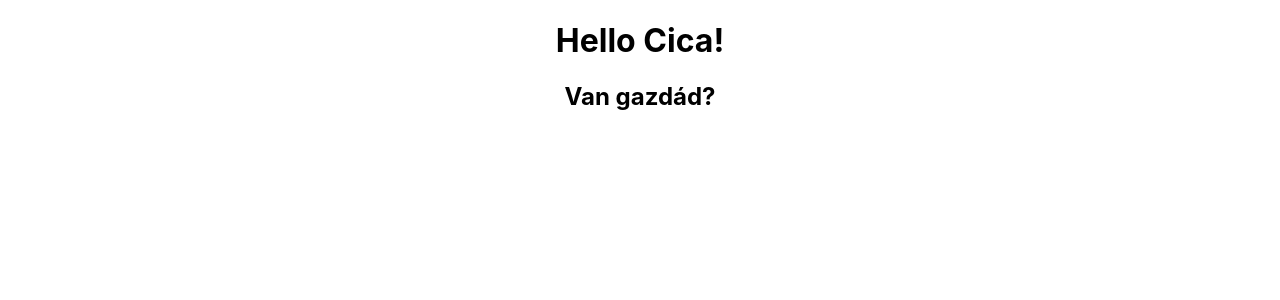
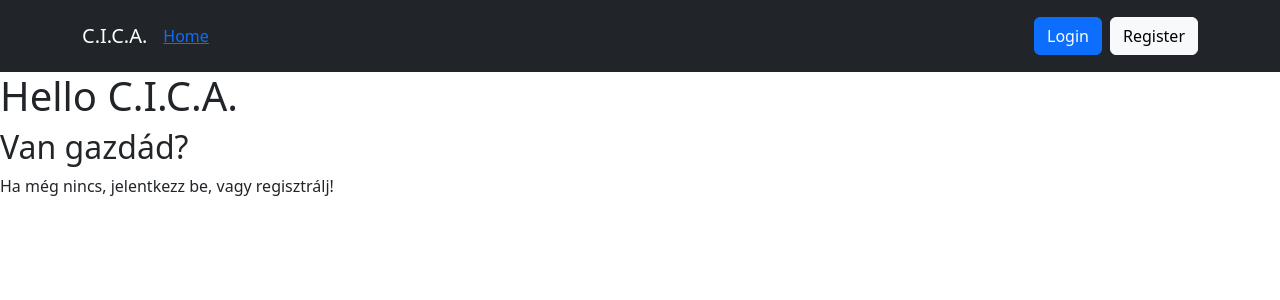
Before and after one commit to pamuaai/cica, a React (Create React App) app: page / in a window 1280 px wide. Shown: the top 300 px of the page. Built offline with nearby package versions, Linux system fonts and the light colour scheme.

Commit message:
installed router, bootstrap, react-bootstrap and TS

```diff
--- a/package.json
+++ b/package.json
@@ -6,12 +6,18 @@
     "@testing-library/jest-dom": "^5.16.5",
     "@testing-library/react": "^13.4.0",
     "@testing-library/user-event": "^13.5.0",
+    "@types/jest": "^29.5.1",
+    "@types/node": "^20.1.3",
     "@types/react": "^18.2.6",
     "@types/react-dom": "^18.2.4",
+    "bootstrap": "^5.2.3",
     "react": "^18.2.0",
+    "react-bootstrap": "^2.7.4",
     "react-dom": "^18.2.0",
+    "react-router-dom": "^6.11.1",
     "react-scripts": "5.0.1",
     "sass": "^1.62.1",
+    "typescript": "^5.0.4",
     "web-vitals": "^2.1.4"
   },
   "scripts": {
--- a/src/App.scss
+++ b/src/App.scss
@@ -1,38 +1 @@
-.App {
-  text-align: center;
-}
-
-.App-logo {
-  height: 40vmin;
-  pointer-events: none;
-}
-
-@media (prefers-reduced-motion: no-preference) {
-  .App-logo {
-    animation: App-logo-spin infinite 20s linear;
-  }
-}
-
-.App-header {
-  background-color: #282c34;
-  min-height: 100vh;
-  display: flex;
-  flex-direction: column;
-  align-items: center;
-  justify-content: center;
-  font-size: calc(10px + 2vmin);
-  color: white;
-}
-
-.App-link {
-  color: #61dafb;
-}
-
-@keyframes App-logo-spin {
-  from {
-    transform: rotate(0deg);
-  }
-  to {
-    transform: rotate(360deg);
-  }
-}
+@import "~bootstrap/scss/bootstrap";
--- a/src/App.tsx
+++ b/src/App.tsx
@@ -1,14 +1,26 @@
-import { ReactNode } from "react";
 import "./App.scss";
-import React from "react";
+import { Routes, Route, NavLink } from "react-router-dom";
+import { Home } from "./pages/Home";
+import { Issues } from "./pages/Issues";
+import { useEffect, useState } from "react";
+import { checkLoggedIn } from "./functions/auth";
+import Menu from "./components/Menu";
 
-const App = () => {
+function App() {
+  const [isLoggedIn, setLoggedIn] = useState(false);
+  useEffect(() => {
+    setLoggedIn(checkLoggedIn());
+  }, []);
+
   return (
     <div className="App">
-      <h1>Hello Cica!</h1>
-      <h2>Van gazdád?</h2>
+      <Menu />
+      <Routes>
+        <Route path="/" element={<Home />} />
+        <Route path="/issues" element={<Issues />} />
+      </Routes>
     </div>
   );
-};
+}
 
 export default App;
--- /dev/null
+++ b/src/components/Menu.tsx
@@ -0,0 +1,41 @@
+import { useEffect, useState } from "react";
+import { NavLink } from "react-router-dom";
+import { Container, Nav, Navbar } from "react-bootstrap";
+import { checkLoggedIn } from "../functions/auth";
+
+export default function Menu() {
+  const [isLoggedIn, setLoggedIn] = useState(false);
+  useEffect(() => {
+    setLoggedIn(checkLoggedIn());
+  }, []);
+
+  return (
+    <Navbar
+      collapseOnSelect
+      expand="lg"
+      bg="dark"
+      variant="dark"
+      className="p-3"
+    >
+      <Container>
+        <Navbar.Brand>C.I.C.A.</Navbar.Brand>
+        <Navbar.Toggle aria-controls="responsive-navbar-nav" />
+        <Navbar.Collapse id="responsive-navbar-nav">
+          <Nav className="me-auto">
+            <NavLink to={isLoggedIn ? "/issues" : "/"}>Home</NavLink>
+          </Nav>
+          {!isLoggedIn && (
+            <Nav className="gap-2">
+              <NavLink to="/login" className="btn btn-primary">
+                Login
+              </NavLink>
+              <NavLink to="/register" className="btn btn-light text-black">
+                Register
+              </NavLink>
+            </Nav>
+          )}
+        </Navbar.Collapse>
+      </Container>
+    </Navbar>
+  );
+}
--- /dev/null
+++ b/src/functions/auth.tsx
@@ -0,0 +1,4 @@
+export function checkLoggedIn(): boolean {
+  //TODO: Check cookie, local storage or endpoint
+  return false;
+}
--- a/src/index.js
+++ b/src/index.js
@@ -1,13 +1,16 @@
 import React from 'react';
 import ReactDOM from 'react-dom/client';
 import './index.scss';
-import App from './App.tsx';
+import App from './App';
 import reportWebVitals from './reportWebVitals';
+import { BrowserRouter } from "react-router-dom";
 
 const root = ReactDOM.createRoot(document.getElementById('root'));
 root.render(
   <React.StrictMode>
-    <App />
+    <BrowserRouter>
+      <App />
+    </BrowserRouter>
   </React.StrictMode>
 );
 
--- /dev/null
+++ b/src/pages/Home.tsx
@@ -0,0 +1,21 @@
+import React, { useEffect } from "react";
+import { useNavigate } from "react-router-dom";
+import { checkLoggedIn } from "../functions/auth";
+
+export function Home() {
+  const navigate = useNavigate();
+
+  useEffect(() => {
+    if (checkLoggedIn()) {
+      navigate("/issues");
+    }
+  }, []);
+
+  return (
+    <>
+      <h1>Hello C.I.C.A.</h1>
+      <h2>Van gazdád?</h2>
+      <p>Ha még nincs, jelentkezz be, vagy regisztrálj!</p>
+    </>
+  );
+}
--- /dev/null
+++ b/src/pages/Issues.tsx
@@ -0,0 +1,13 @@
+import { useEffect } from "react";
+import { checkLoggedIn } from "../functions/auth";
+import { useNavigate } from "react-router-dom";
+
+export function Issues() {
+  const navigate = useNavigate();
+  useEffect(() => {
+    if (!checkLoggedIn()) {
+      navigate("/");
+    }
+  }, []);
+  return <h1>Issues</h1>;
+}
```
Also changed, not shown: tsconfig.json (added, +27 -0 lines), 1 other file (tests, documents, lock files or other folders).
